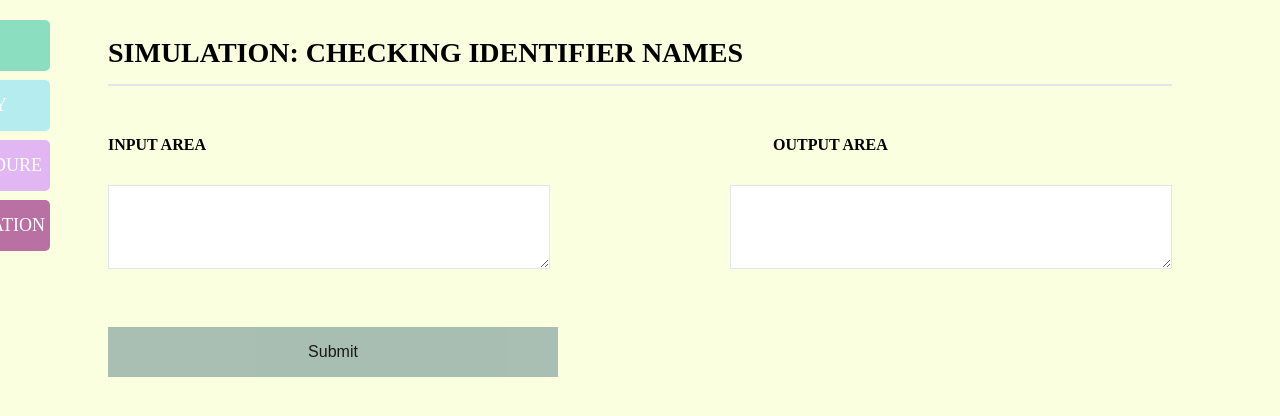
After one commit to nirmalya8/VLabCompilerDesign, a Flask app: page /sim2 in a window 1280 px wide. The commit adds this page. Shown: the top 416 px of the page. Run offline with Flask 2, Linux system fonts and the light colour scheme.

Commit message:
Template inheritence from HTML files added

```diff
--- a/src/app.py
+++ b/src/app.py
@@ -3,11 +3,11 @@ from comment import check_comment
 from identifier import check_identifier
 app = Flask(__name__)
 
+
+
 @app.route('/aim1')
 def aim_1():
-    aim = "To check for comments"
-    title = "Check Comment"
-    return render_template('aim.html',title = title,aim = aim)
+    return render_template('aim_1.html')#,title = title,aim = aim)
 
 @app.route('/aim2')
 def aim_2():
@@ -24,11 +24,21 @@ def aim_3():
 @app.route('/sim1',methods = ['POST', 'GET'])
 def comment():
    if request.method == 'POST':
-      result = request.form['Input']
-      result = check_comment(result)
-      return render_template("simulation-page.html",result = result)
+      inp = request.form['Input']
+      result = check_comment(inp)
+      return render_template("sim_1.html",inp = inp,result = result)
    else:
-      return render_template("simulation-page.html",result="")
+      return render_template("sim_1.html",inp="",result="")
+
+@app.route('/sim2',methods = ['POST', 'GET'])
+def identifier():
+   if request.method == 'POST':
+      inp = request.form['Input']
+      result = check_identifier(inp)
+      print(result)
+      return render_template("sim_2.html",inp = inp,result = result)
+   else:
+      return render_template("sim_2.html",inp="",result="")
 
 if __name__ == '__main__':
    app.run(debug = True)
--- /dev/null
+++ b/src/templates/sim_2.html
@@ -0,0 +1,29 @@
+{% extends "simulation-page.html" %}
+
+
+{% block form %}
+</div>
+<div class="main">
+    <form class="" action="/sim2" method = "POST">
+      <div class="contact-form">
+        <h3 class="section-title">SIMULATION: CHECKING IDENTIFIER NAMES</h3>
+          <h4 align="left">
+              INPUT AREA <span style="padding-left: 53%;">OUTPUT AREA</span>
+          </h4>
+          <textarea name = "Input">{{inp}}</textarea>
+
+<textarea style="float:right">{{result}}</textarea></p> <!--style="float:down"-->
+            <div class="output-box">
+
+
+
+            </div>
+          <p></p>
+          <button type="submit" class="registerbtn">Submit</button>
+
+      </div>
+
+   </form>
+</div>
+
+{% endblock %}
--- a/src/templates/simulation-page.html
+++ b/src/templates/simulation-page.html
@@ -92,26 +92,7 @@ textarea{
     <a href="simulation-page.html" id="part4">SIMULATION</a>
 
   </div>
-  <div class="main">
-    <form class="" action="/sim1" method = "POST">
-        <div class="contact-form">
-            <h3 class="section-title">SIMULATION</h3>
-            <h4 align="left">
-                INPUT AREA <span style="padding-left: 53%;">OUTPUT AREA</span>
-            </h4>
-            <textarea name = "Input"></textarea><textarea style="float:right">{{result}}</textarea></p>
-            <div class="output-box">
-
-
-
-            </div>
-            <p></p>
-            <button type="submit" class="registerbtn">Submit</button>
-
-        </div>
-
-     </form>
- </div>
+  {% block form %}{% endblock %}
 
 
 </body>
```
Also changed, not shown: src/templates/aim.html (+2 -6 lines), src/templates/aim_1.html (added, +12 -0 lines), src/templates/sim_1.html (added, +29 -0 lines).
